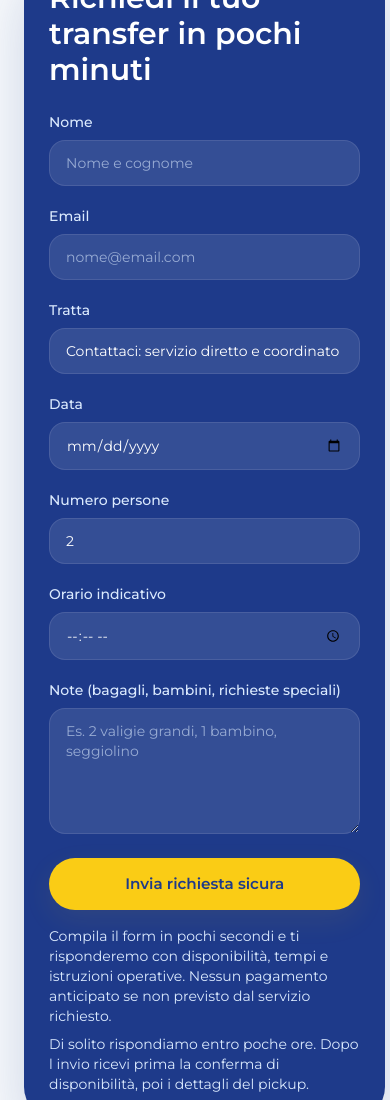
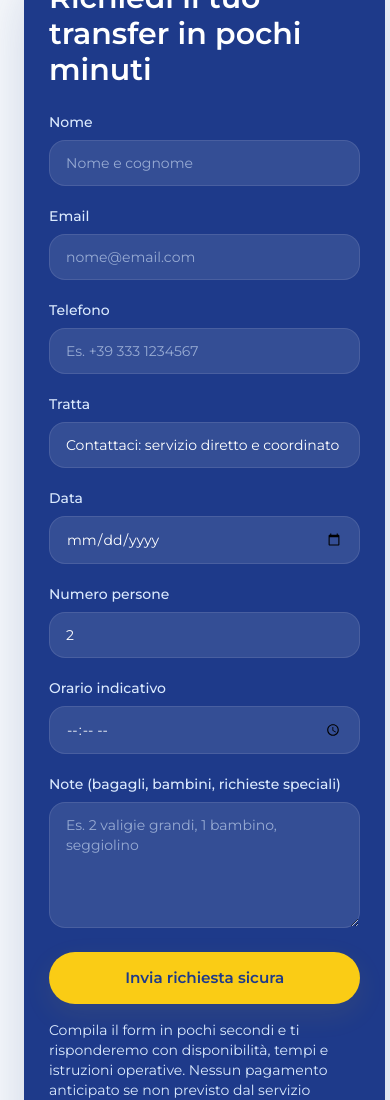
Before and after one commit to Lucare76/its-sito, a website: page contatti.html in a window 390 px wide. Shown: the part 1299-2399 px from the top of the page. Drawn offline with nearby package versions, Linux system fonts and the light colour scheme.

Commit message:
Add phone field to contact forms

```diff
--- a/contatti.html
+++ b/contatti.html
@@ -49,9 +49,10 @@
 
         <form id="contact-form" class="contact-card">
           <h2 class="text-3xl font-semibold text-white">Richiedi il tuo transfer in pochi minuti</h2>
-          <div class="mt-6 grid gap-5 sm:grid-cols-2">
+          <div class="mt-6 grid gap-5 sm:grid-cols-3">
             <label class="form-field"><span>Nome</span><input type="text" name="name" placeholder="Nome e cognome" required></label>
             <label class="form-field"><span>Email</span><input type="email" name="email" placeholder="nome@email.com" required></label>
+            <label class="form-field"><span>Telefono</span><input type="tel" name="phone" placeholder="Es. +39 333 1234567"></label>
           </div>
           <div class="mt-5 grid gap-5 sm:grid-cols-2">
             <label class="form-field"><span>Tratta</span><input type="text" name="route" placeholder="Porto, hotel, aeroporto..." required></label>
```
Also changed, not shown: en/contacts.html (+2 -1 lines).
